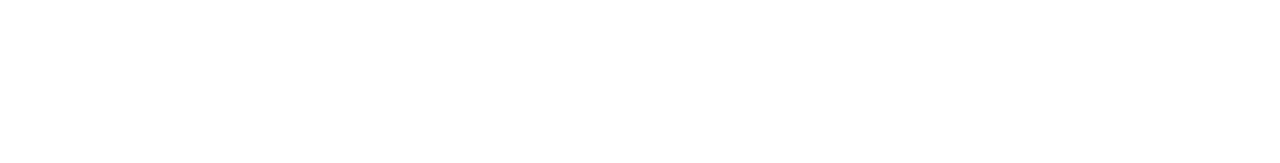
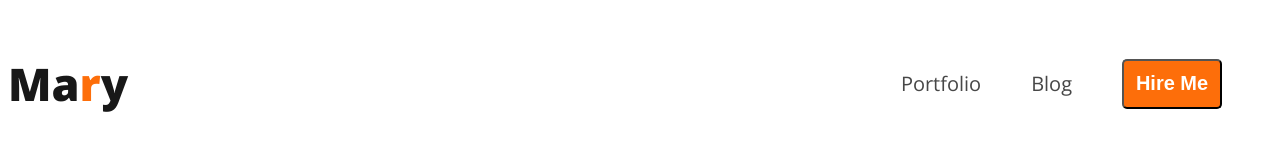
Before and after one commit to ashiq50/webdeveloper-portfolio-project-one, a plain HTML site: page index.html in a window 1280 px wide. Drawn offline with nearby package versions, Linux system fonts and the light colour scheme.

Commit message:
added nav bar

```diff
--- a/index.html
+++ b/index.html
@@ -4,10 +4,22 @@
     <meta charset="UTF-8">
     <meta name="viewport" content="width=device-width, initial-scale=1.0">
     <title>web developer portfolio</title>
+    <link rel="preconnect" href="https://fonts.googleapis.com">
+<link rel="preconnect" href="https://fonts.gstatic.com" crossorigin>
+<link href="https://fonts.googleapis.com/css2?family=Open+Sans:wght@400;500;700;800&display=swap" rel="stylesheet">
+
+    <link rel="stylesheet" href="style/portfolio.css">
 </head>
 <body>
     <header>
-
+        <nav>
+            <h3 class="nav-title">Ma<span class="middle-man">r</span>y</h3>
+            <ul>
+                <li><a class="style" href="">Portfolio</a></li>
+                <li><a class="style" href="">Blog</a></li>
+                <li><button class="btn-primary">Hire Me</button></li>
+            </ul>
+        </nav>
     </header>
     <main>
 
--- /dev/null
+++ b/style/portfolio.css
@@ -0,0 +1,53 @@
+/* open sans styles */
+body {
+  font-family: "Open Sans", sans-serif;
+}
+
+/* nav related styles */
+nav {
+  display: flex;
+  align-items: center;
+  justify-content: space-between;
+}
+
+.nav-title {
+  color: #181818;
+  font-size: 45px;
+  font-weight: 800;
+}
+.middle-man {
+  color: #fd6e0a;
+  font-size: 45px;
+  font-weight: 800;
+}
+
+nav > ul {
+  display: flex;
+  align-items: center;
+}
+
+nav li {
+  list-style: none;
+  margin-right: 50px;
+}
+
+nav a {
+  text-decoration: none;
+}
+
+.btn-primary {
+  width: 100px;
+  height: 50px;
+  background-color: #fd6e0a;
+  border-radius: 5px;
+  color: #fff;
+  font-size: 20px;
+  font-weight: 700;
+  padding: 10px;
+}
+
+.style {
+  color: #474747;
+  font-size: 20px;
+  font-weight: 400;
+}
```
